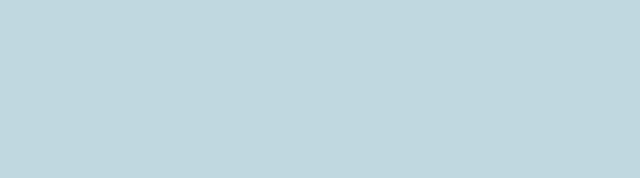
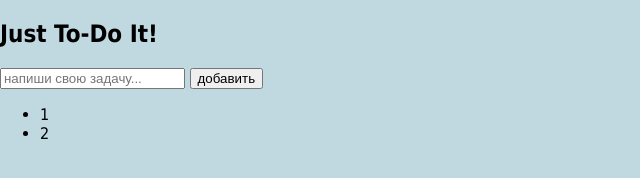
Before and after one commit to staffeev/itmo-web, a plain HTML site: page semester1/lab2/index.html in a window 1280 px wide. Shown: the whole page, without its empty margins (0-640 px from the left). Drawn offline with Linux system fonts and the light colour scheme.

Commit message:
primitive html

```diff
--- a/semester1/lab2/index.html
+++ b/semester1/lab2/index.html
@@ -3,11 +3,24 @@
 <head>
     <meta charset="UTF8">
     <meta name="viewport" content="width=device-width, initial-scale=1.0">
-    <title>Just ToDo It!</title>
+    <title>Just To-Do It!</title>
     <link rel="icon" type="image/png" href="./img/w95.png">
     <link rel="stylesheet" href="style.css">
 </head>
 <body>
+    <div class="container">
+        <div class="to-do-app">
+            <h2>Just To-Do It!</h2>
+            <div class="row">
+                <input type="text" id="add_task_name" placeholder="напиши свою задачу...">
+                <button id="add_task_btn">добавить</button>
+            </div>
+            <ul class="task-container">
+                <li>1</li>
+                <li>2</li>
+            </ul>
+        </div>
+    </div>
 <script src="logic.js"></script>
 </body>
 </html>
--- a/semester1/lab2/logic.js
+++ b/semester1/lab2/logic.js
@@ -1 +1,5 @@
-console.log('Hello world!');
+let addBtn = document.querySelector("#add_task_btn");
+let nameEntry = document.querySelector("#add_task_name");
+let taskContainer = document.querySelector(".task-container");
+
+let tasks = [];
```
